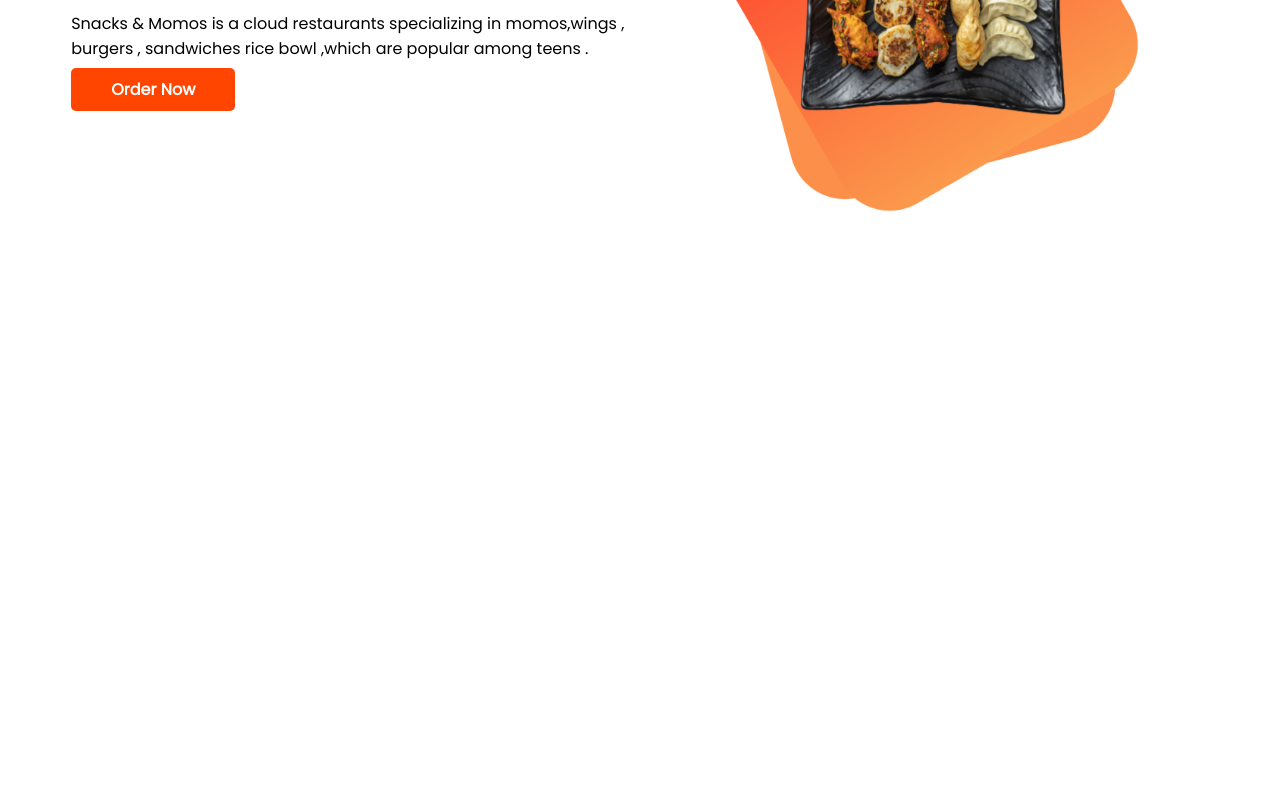
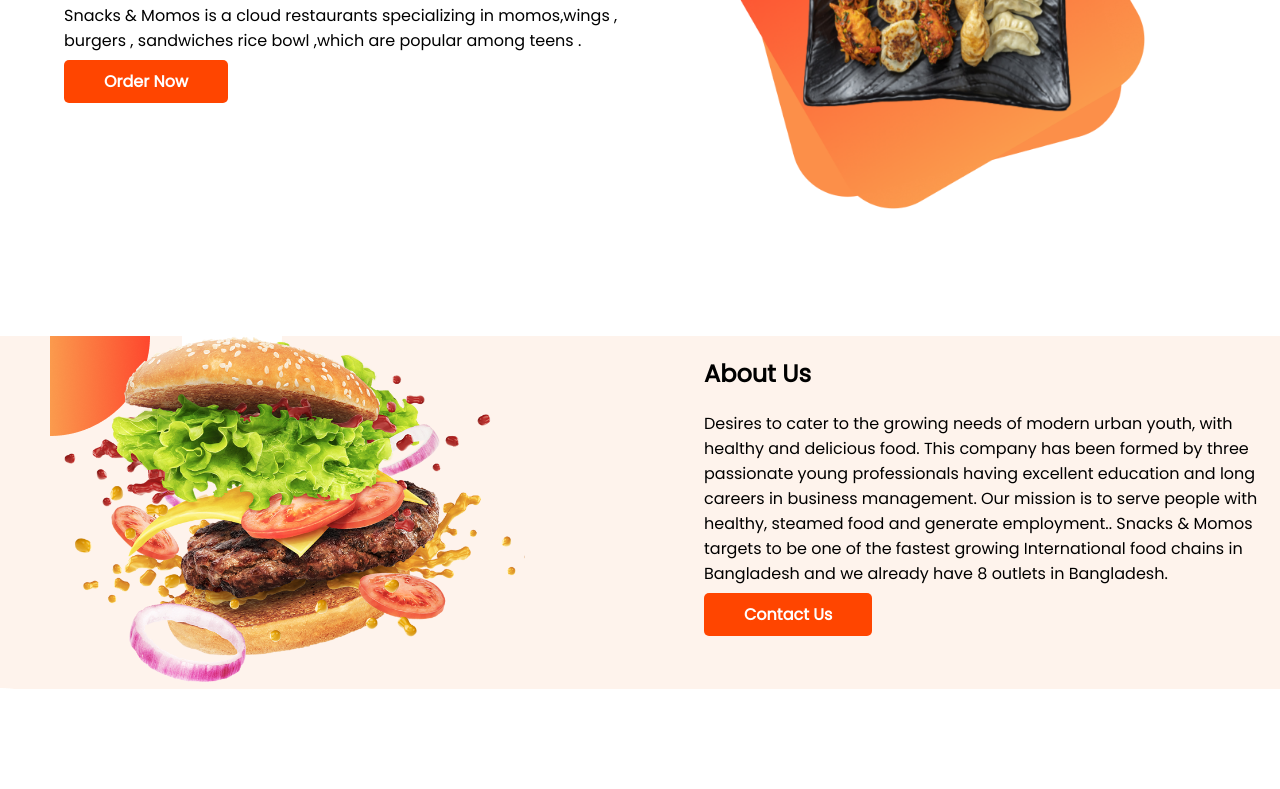
Before and after one commit to Saif2024/first-assignment, a plain HTML site: page index.html in a window 1280 px wide. Shown: the part 232-1021 px from the top of the page. Before the commit the page ends 800 px from the top, so only its background shows below. Drawn offline with Linux system fonts and the light colour scheme.

Commit message:
about us added

```diff
--- a/index.html
+++ b/index.html
@@ -26,6 +26,21 @@
         </div>
         <div class="half-width"> <img src="images/momos.png" alt=""></div>
     </section>
+    <section class="about-me">
+        <div class="half-width">
+            <img src="images/PngItem_40662.png" alt="">
+        </div>
+        <div class="half-width">
+            <h2>About Us</h2>
+            <p>Desires to cater to the growing needs of modern urban youth, with healthy and delicious food. This
+                company has been formed by three passionate young professionals having excellent education and long
+                careers in business management. Our mission is to serve people with healthy, steamed food and generate
+                employment.. Snacks & Momos targets to be one of the fastest growing International food chains in
+                Bangladesh and we already have 8 outlets in Bangladesh.</p>
+            <a class="link-button" target="blank" href="https://www.facebook.com/snacksandmomos">Contact Us</a>
+        </div>
+
+    </section>
 </body>
 
 </html>
--- a/style.css
+++ b/style.css
@@ -1,5 +1,6 @@
 body{
     font-family: 'Poppins', sans-serif;
+    margin: 0;
 }
 h1{
     font-size: 30px;
@@ -10,6 +11,7 @@
 }
 section{
     display: flex;
+    margin-bottom: 100px;
 }
 .half-width{
     width: 50%;
@@ -23,3 +25,7 @@
     ;color: white;
     font-weight: 700;
 }
+.about-me{
+    background-image: url(images/shapes/7.png);
+    background-repeat: no-repeat;
+}
```
Also changed, not shown: images/PngItem_40662.png (added).
